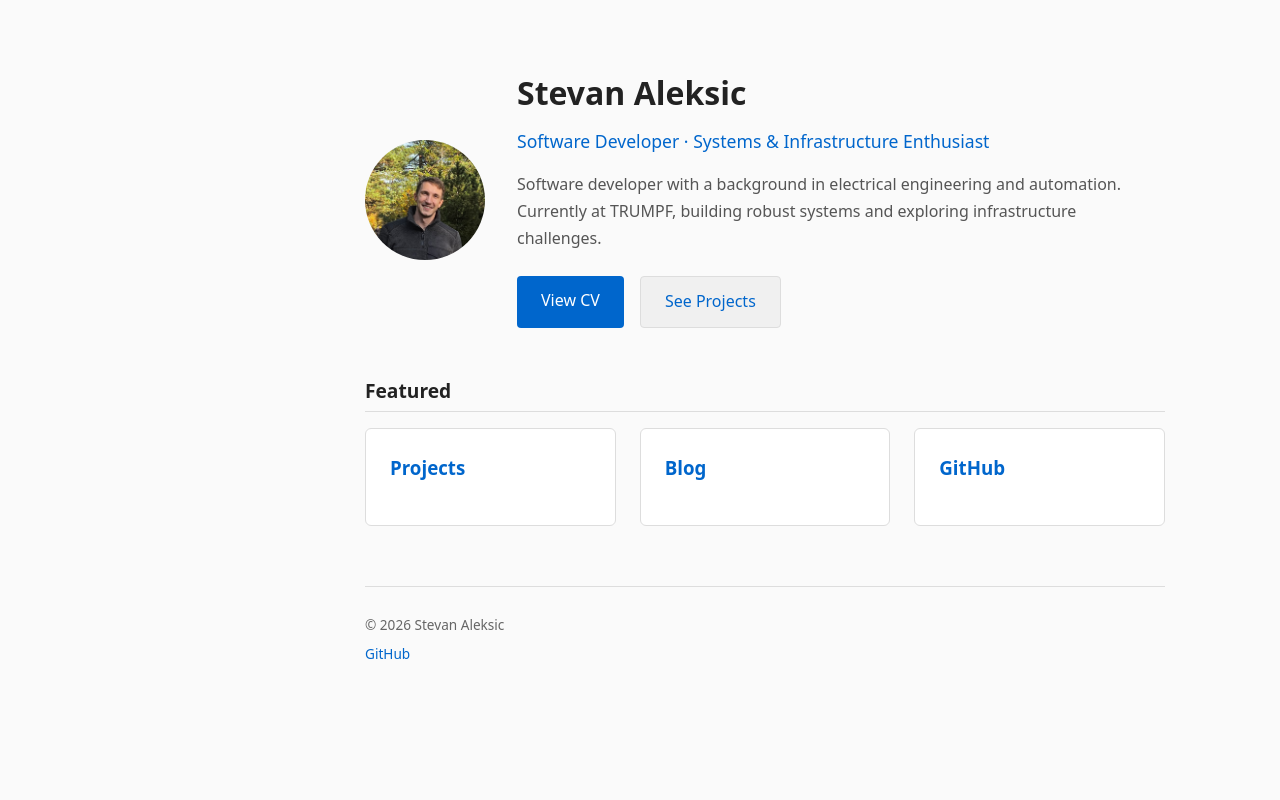
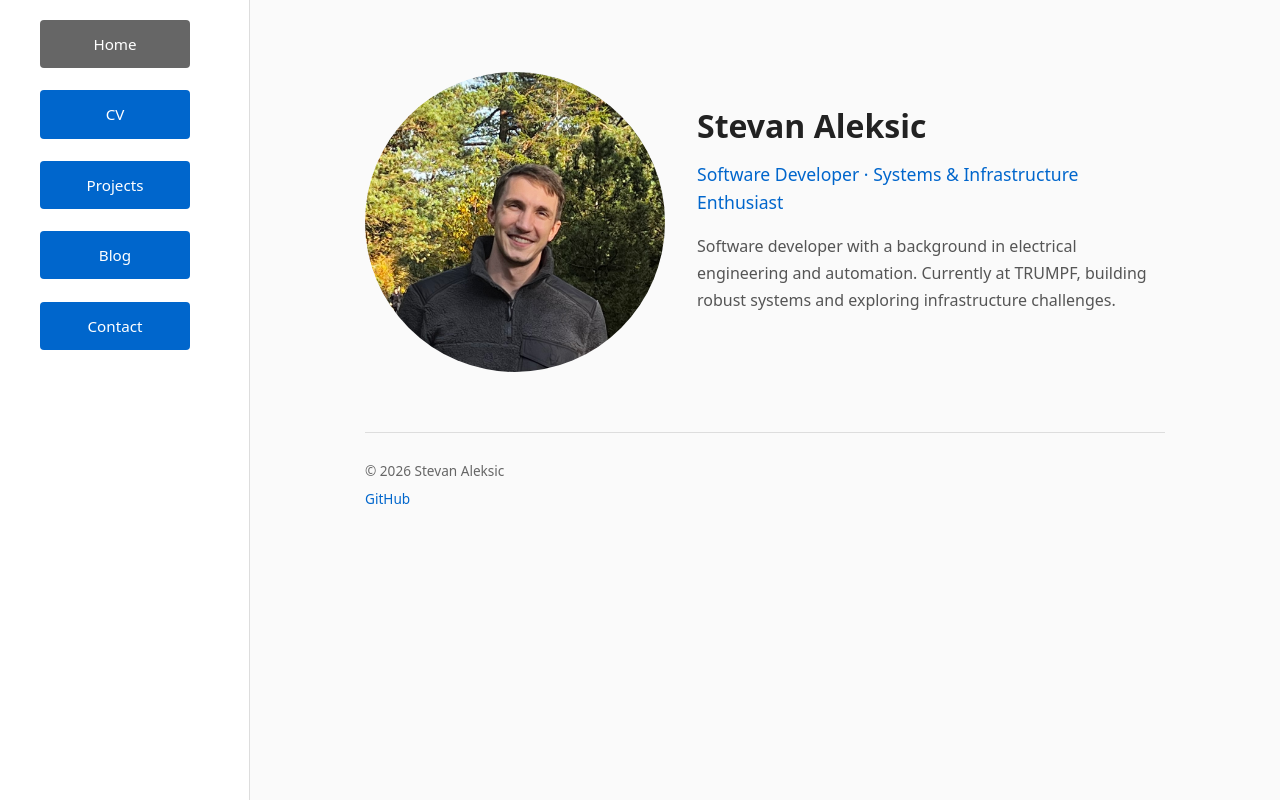
Before and after one commit to EngingeerSteve/stevan-aleksic-site, a web app: file public/index.html in a window 1280 px wide. Run offline with its HTML, style and script files only (its server is not run), Linux system fonts and the light colour scheme.

Commit message:
Page adjustments after folder restructuring

```diff
--- a/public/css/style.css
+++ b/public/css/style.css
@@ -22,30 +22,26 @@ main {
 
 /* Navigation */
 nav {
-  max-width: 100%;
-  margin: 0;
-  padding: 20px 40px;
-  font-size: 0.95rem;
   position: fixed;
   left: 0;
   top: 0;
   width: 250px;
   height: 100vh;
+  padding: 20px 40px;
   background-color: white;
   border-right: 1px solid #ddd;
+  font-size: 0.95rem;
 }
 
-.nav-container {
-  display: flex;
-  flex-direction: column;
+nav a {
+  text-decoration: none;
+  color: #0066cc;
+  display: block;
+  padding: 8px 0;
 }
 
-.nav-logo {
-  font-size: 1.2rem;
-  font-weight: 600;
-  margin-bottom: 0;
-  color: #222;
-  text-decoration: none;
+nav a:hover {
+  text-decoration: underline;
 }
 
 .nav-menu {
@@ -54,21 +50,7 @@ nav {
   margin: 0;
   display: flex;
   flex-direction: column;
-}
-
-.nav-menu li {
-  margin-bottom: 1rem;
-}
-
-nav a {
-  text-decoration: none;
-  color: #0066cc;
-  margin-right: 0;
-  padding: 15px
-}
-
-nav a:hover {
-  text-decoration: underline;
+  gap: 1rem;
 }
 
 /* Headings */
@@ -107,21 +89,6 @@ p {
 /* Subtle emphasis */
 strong {
   font-weight: 600;
-}
-
-/* Projects */
-.project {
-  margin-bottom: 2em;
-}
-
-.project h2 {
-  margin-bottom: 0.2em;
-}
-
-.project .meta {
-  font-size: 0.9rem;
-  color: #666;
-  margin-bottom: 0.6em;
 }
 
 /* Footer */
@@ -175,8 +142,8 @@ article li {
 }
 
 .profile-photo {
-  width: 300px;
-  height: 300px;
+  width: 150px;
+  height: 150px;
   border-radius: 50%;
   object-fit: cover;
   flex-shrink: 0;
@@ -188,70 +155,6 @@ article li {
   flex-direction: column;
   align-items: center;
   text-align: center;
-}
-
-/* Desktop */
-@media (min-width: 769px) {
-  .hero-content {
-    flex-direction: row;
-    align-items: center;
-    text-align: left;
-    gap: 2rem;
-  }
-
-  .profile-photo {
-    width: 120px;
-    height: 120px;
-  }
-}
-
-/* Mobile */
-@media (max-width: 768px) {
-
-  .cta-buttons {
-    flex-direction: column;
-  }
-
-  .btn {
-    width: 100%;
-    text-align: center;
-  }
-
-  .featured-grid {
-    grid-template-columns: 1fr;
-  }
-
-  nav {
-    width: 100%;
-    height: auto;
-    position: relative;
-    border-right: none;
-    border-bottom: 1px solid #ddd;
-    padding: 20px;
-  }
-
-  body {
-    margin-left: 0;
-    padding: 20px;
-  }
-
-  .nav-container {
-    flex-direction: row;
-    height: auto;
-    justify-content: space-between;
-    align-items: center;
-  }
-
-  .nav-menu {
-    flex-direction: row;
-    flex: 0;
-    gap: 1rem;
-  }
-
-  .nav-menu li {
-    margin-bottom: 0;
-    text-align: center;
-  }
 }
 
 .hero {
@@ -271,13 +174,15 @@ article li {
   margin-bottom: 1.5rem;
   line-height: 1.7;
 }
-
+/* Call-to-action buttons */
 .cta-buttons {
   display: flex;
   gap: 1rem;
   flex-wrap: wrap;
+  justify-content: center;
 }
 
+/* Button styles */
 .btn {
   padding: 0.75rem 1.5rem;
   border-radius: 4px;
@@ -287,6 +192,8 @@ article li {
   display: inline-block;
   cursor: pointer;
   border: none;
+  min-width: 150px;
+  text-align: center;
 }
 
 .btn-primary {
@@ -308,35 +215,77 @@ article li {
   background-color: #e8e8e8;
 }
 
-.featured-grid {
-  display: grid;
-  grid-template-columns: repeat(auto-fit, minmax(250px, 1fr));
-  gap: 1.5rem;
-  margin-top: 1rem;
+.btn-gray {
+  background-color: #666;
+  color: white;
 }
 
-.featured-card {
-  padding: 1.5rem;
-  background: white;
-  border: 1px solid #ddd;
-  border-radius: 6px;
-  text-decoration: none;
-  color: #222;
-  transition: all 0.3s ease;
+/* Desktop */
+@media (min-width: 769px) {
+  .hero-content {
+    flex-direction: row;
+    align-items: center;
+    text-align: left;
+    gap: 2rem;
+  }
+
+  .profile-photo {
+    width: 300px;
+    height: 300px;
+  }
+
+    .cta-buttons {
+    flex-direction: column;
+    gap: 0.5rem;
+    row-gap: 1rem;
+  }
 }
 
-.featured-card:hover {
-  border-color: #0066cc;
-  box-shadow: 0 4px 12px rgba(0, 102, 204, 0.1);
-  transform: translateY(-2px);
+/* Mobile */
+@media (max-width: 768px) {
+
+  .profile-photo {
+  width: 300px;
+  height: 300px;
+  border-radius: 50%;
+  object-fit: cover;
+  flex-shrink: 0;
+  margin-top: 2rem;
 }
+  .cta-buttons {
+    width: 50%;
+    flex-direction: column;
+  }
 
-.featured-card h3 {
-  margin-top: 0;
-  color: #0066cc;
+  .btn {
+    min-width: 60%;
+    text-align: center;
+  }
+
+  body {
+    margin-left: 0;
+    padding: 20px;
+  }
+
+  nav {
+    width: 100%;
+    height: auto;
+    position: relative;
+    border-right: none;
+    border-bottom: 1px solid #ddd;
+    padding: 20px;
+  }
+
+  .nav-container {
+    flex-direction: row;
+    height: auto;
+    justify-content: space-between;
+    align-items: center;
+  }
+
+  .nav-menu {
+    flex-direction: row;
+    gap: 0.5rem;
+    justify-content: center;
+  }
 }
-
-.featured-card p {
-  color: #666;
-  margin-bottom: 0;
-}
--- a/public/index.html
+++ b/public/index.html
@@ -9,6 +9,16 @@
 </head>
 
 <body>
+  <nav>
+    <ul class="nav-menu">
+      <li><a href="index.html" class="btn btn-gray">Home</a></li>
+      <li><a href="cv.html" class="btn btn-primary">CV</a></li>
+      <li><a href="projects.html" class="btn btn-primary">Projects</a></li>
+      <li><a href="blog.html" class="btn btn-primary">Blog</a></li>
+      <li><a href="contact.html" class="btn btn-primary">Contact</a></li>
+    </ul>
+  </nav>
+
   <main>
     <section class="hero">
       <div class="hero-content">
@@ -20,30 +30,9 @@
             Software developer with a background in electrical engineering and automation.
             Currently at TRUMPF, building robust systems and exploring infrastructure challenges.
           </p>
-          <div class="cta-buttons">
-            <a href="cv.html" class="btn btn-primary">View CV</a>
-            <a href="projects.html" class="btn btn-secondary">See Projects</a>
-          </div>
         </div>
       </div>
     </section>
-
-    <section class="featured">
-      <h2>Featured</h2>
-      <div class="featured-grid">
-        <a href="projects.html" class="featured-card">
-          <h3>Projects</h3>
-        </a>
-        <a href="blog.html" class="featured-card">
-          <h3>Blog</h3>
-        </a>
-        <a href="https://github.com/EngingeerSteve" target="_blank" class="featured-card">
-          <h3>GitHub</h3>
-        </a>
-      </div>
-    </section>
-  </main>
-
   <footer>
     <div class="footer-content">
       <p>&copy; 2026 Stevan Aleksic</p>
```
Also changed, not shown: public/blog.html (+7 -5 lines), public/contact.html (added, +71 -0 lines), public/cv.html (+7 -5 lines), public/projects.html (+7 -5 lines).
